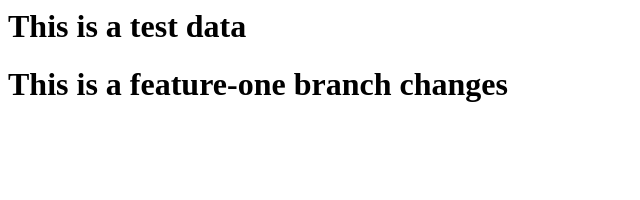
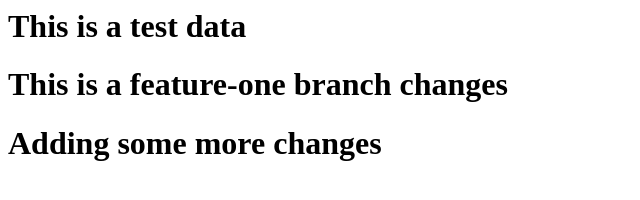
Before and after one commit to cloudtechiez999/besant-demo, a plain HTML site: page index.html in a window 1280 px wide. Shown: the whole page, without its empty margins (0-640 px from the left). Drawn offline with Linux system fonts and the light colour scheme.

Commit message:
feature-one changes

```diff
--- a/index.html
+++ b/index.html
@@ -1,2 +1,3 @@
 <h1>This is a test data</h1>
 <h1>This is a feature-one branch changes</h1>
+<h1>Adding some more changes</h1>
```
